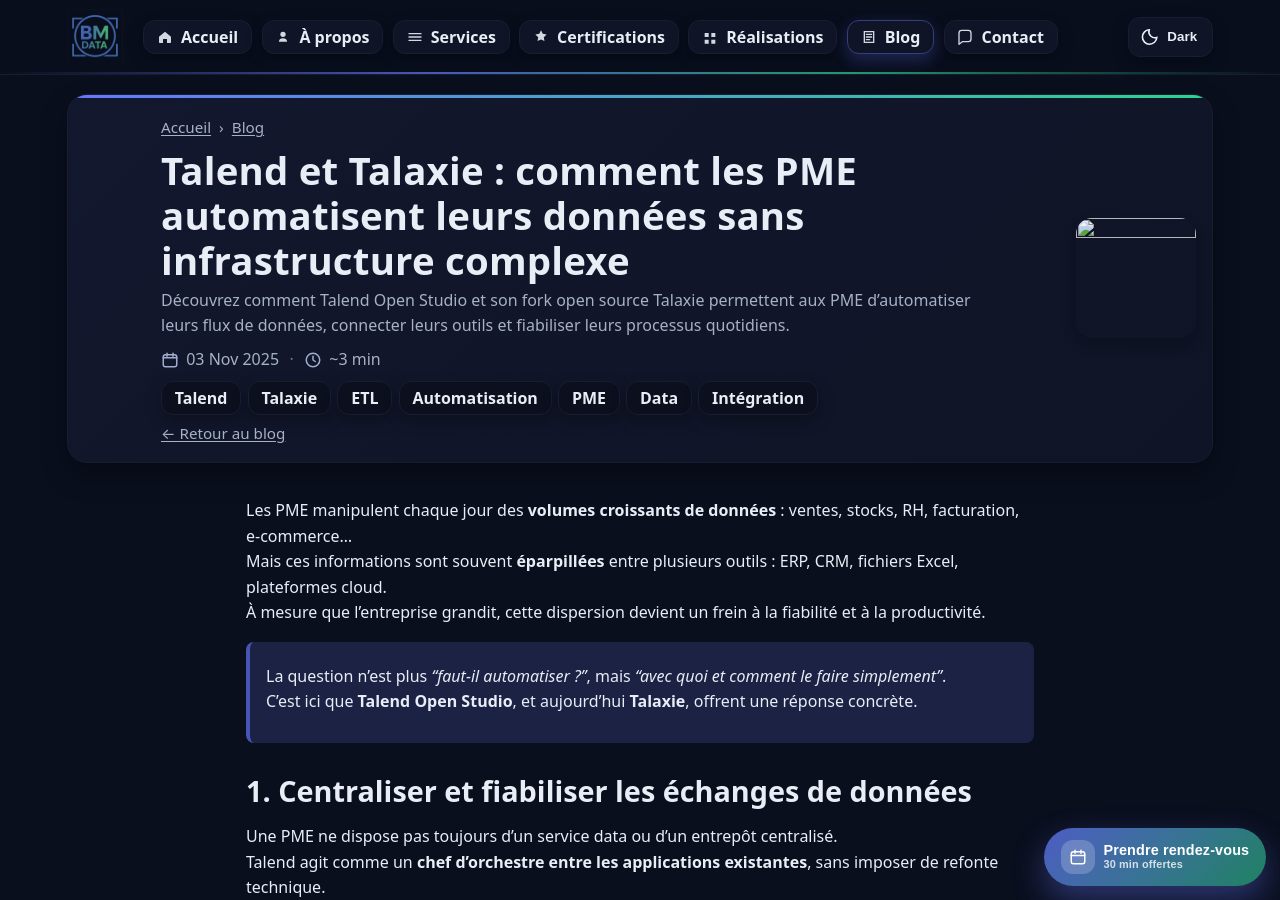
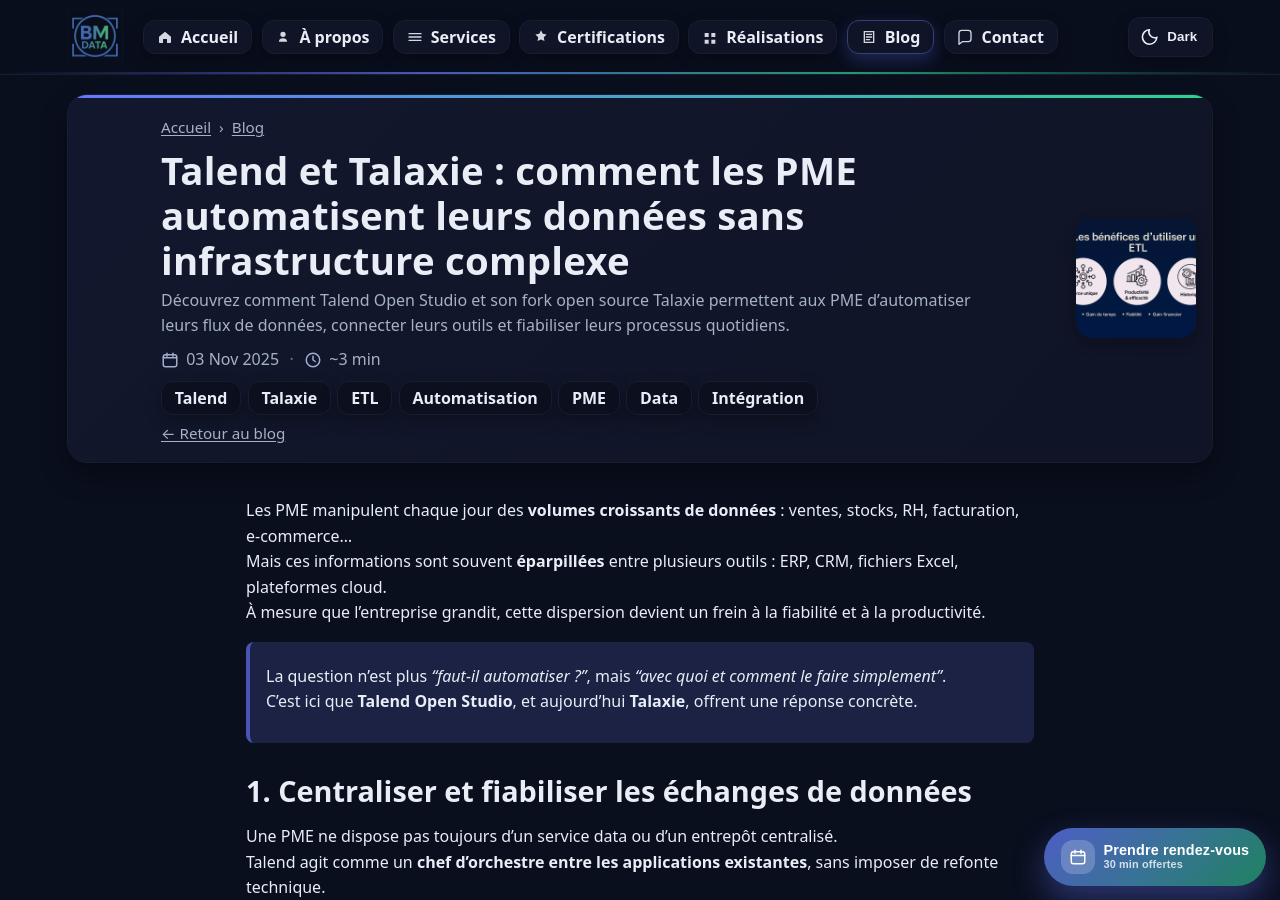
Before and after one commit to mbodetdata/mbodetdata.github.io, a Jekyll site: the page built from _posts/2025-11-03-utilisation-talend.md, in a window 1280 px wide and 900 px high. Built offline with Jekyll 4.4.1, drawn with Linux system fonts in a browser that asks for light colours.

Commit message:
Blog img

```diff
--- a/_posts/2025-11-03-utilisation-talend.md
+++ b/_posts/2025-11-03-utilisation-talend.md
@@ -4,7 +4,7 @@
 description: "Découvrez comment Talend Open Studio et son fork open source Talaxie permettent aux PME d’automatiser leurs flux de données, connecter leurs outils et fiabiliser leurs processus quotidiens."
 categories: blog
 tags: [Talend, Talaxie, ETL, Automatisation, PME, Data, Intégration]
-image: "/assets/img/blog/4-benefices-talend/logo.webp"
+image: "/assets/img/blog/4-benefices_talend/logo.webp"
 active: true
 ---
 
@@ -98,7 +98,7 @@
 Talend (et Talaxie) transforment les processus “artisanaux” en **chaînes de données robustes et pilotables**.
 Pas besoin de plateforme cloud ou de data engineer : un seul poste, un peu de méthode, et vos flux deviennent fiables.
 
-![Bénéfices Talend]({{ '/assets/img/blog/4-benefices-talend/blog-4-img-1.webp' | relative_url }}){:alt="Illustration des bénéfices Talend" loading="lazy" decoding="async"}
+![Bénéfices Talend]({{ 'assets/img/blog/4-benefices_talend/blog-4-img-1.webp' | relative_url }}){:alt="Illustration des bénéfices Talend" loading="lazy" decoding="async"}
 
 ---
 
```
